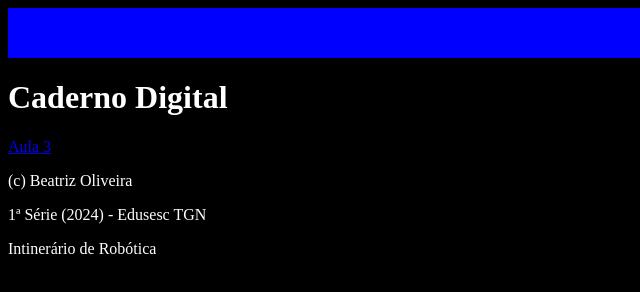
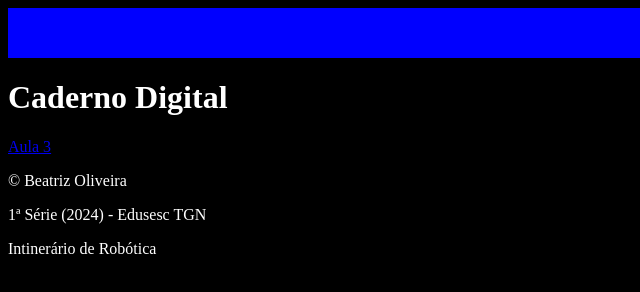
Before and after one commit to beaoliver278/Caderno-Digital, a plain HTML site: page caderno_digital.html in a window 1280 px wide. Shown: the full height of the page, 0-640 px from the left. Drawn offline with Linux system fonts and the light colour scheme.

Commit message:
Update caderno_digital.html

```diff
--- a/caderno_digital.html
+++ b/caderno_digital.html
@@ -21,7 +21,7 @@
         <h1>Caderno Digital</h1>
        <a href="index2.html">Aula 3</a>
     <footer>
-        <p>(c) Beatriz Oliveira</p>
+        <p>© Beatriz Oliveira</p>
         <p>1ª Série (2024) - Edusesc TGN</p>
         <p>Intinerário de Robótica</p>
     </footer>
```
